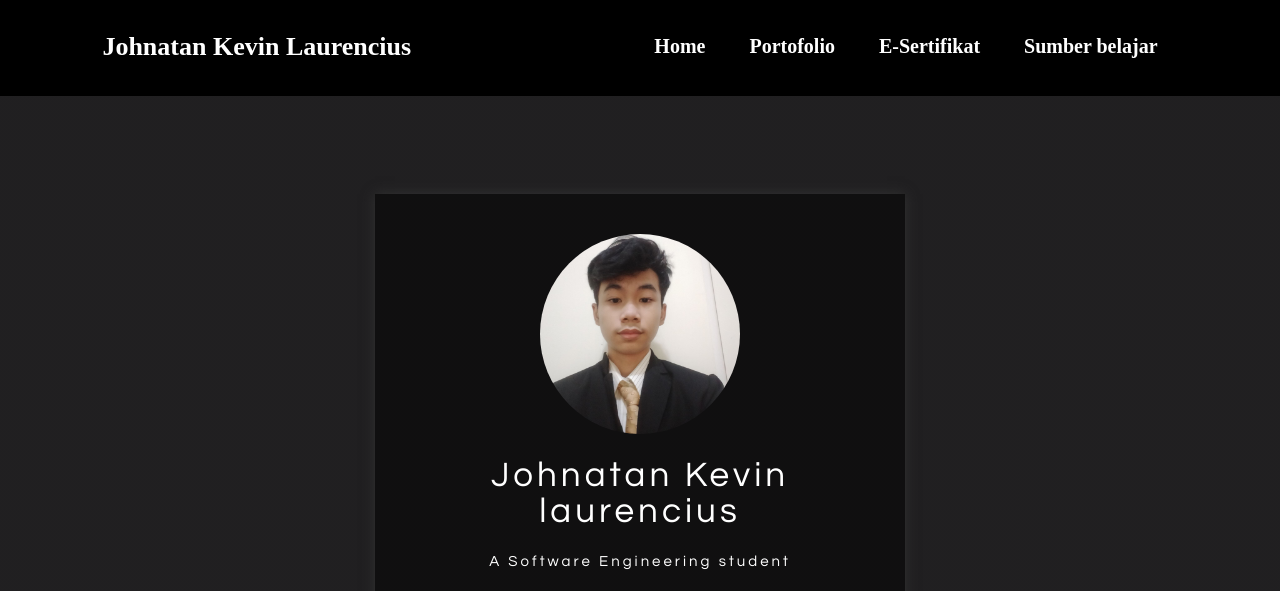
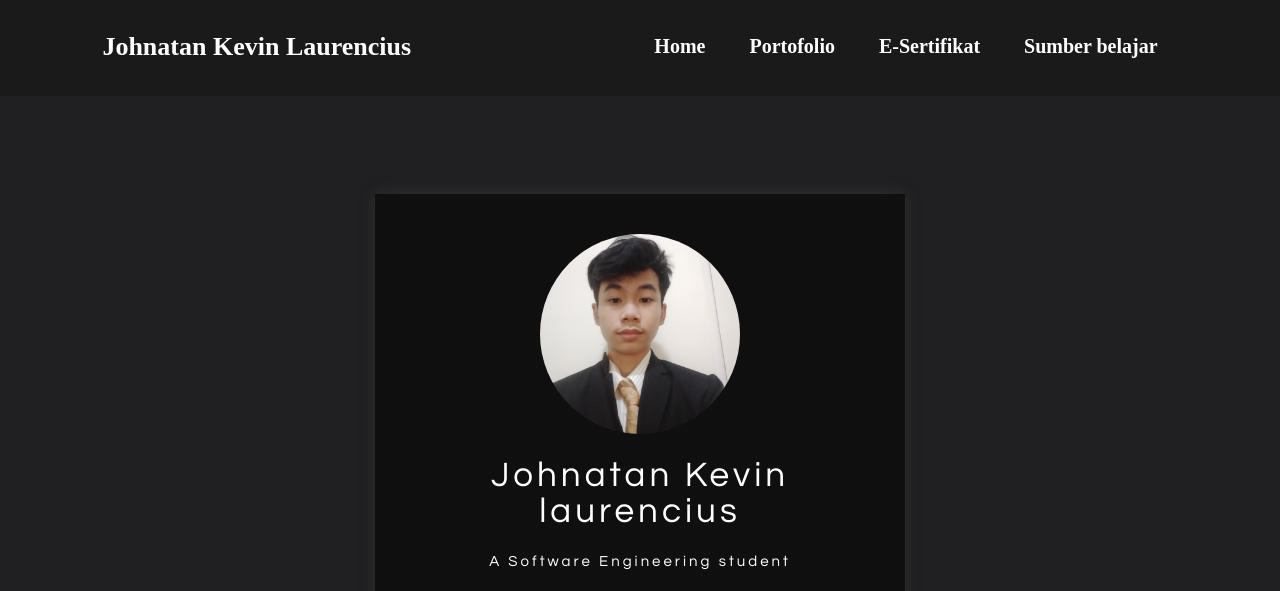
Before and after one commit to JKevinn/JKevinn.github.io, a plain HTML site: page index.html in a window 1280 px wide. Shown: the top 591 px of the page. Drawn offline with Linux system fonts and the light colour scheme.

Commit message:
Update style.css

```diff
--- a/style.css
+++ b/style.css
@@ -12,7 +12,7 @@ body {
   position: relative;
   width: 100%;
   height: 12vh;
-  background: black;
+  background: #1A1A1A;
   margin: 0 0 0px 0;
   position: sticky;
   left: 0;
```
